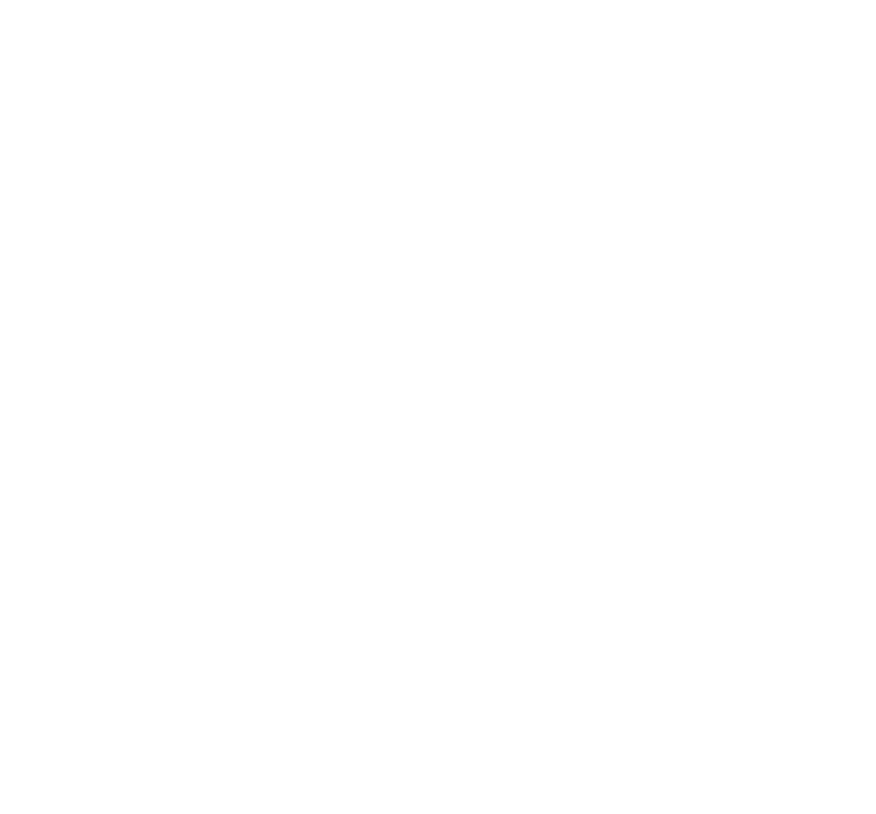
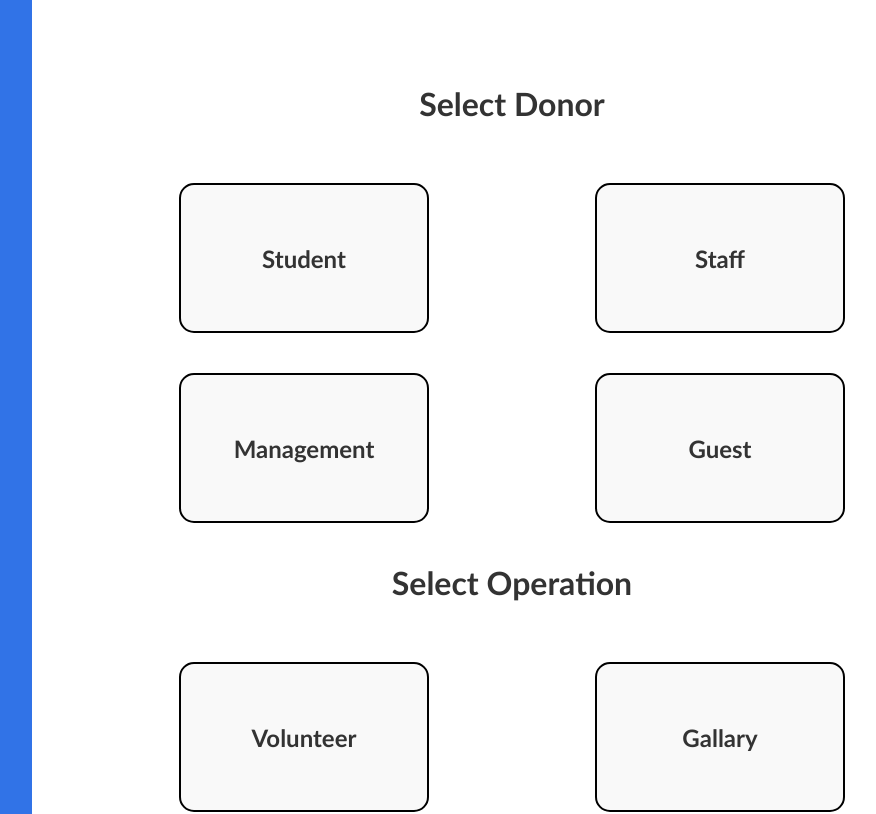
Before and after one commit to Charanraju18/blood-donation-camp-admin-portal, a React (Vite) app: page /#/selectoptions in a window 1280 px wide. Shown: the top 814 px of the page, without its empty margins (288-1164 px from the left). Built offline with nearby package versions, Linux system fonts and the light colour scheme.

Commit message:
hashrouter test

```diff
--- a/src/App.jsx
+++ b/src/App.jsx
@@ -7,11 +7,12 @@
 import OtherDonor from './OtherDonor';
 import Volunteer from './Volunteer';
 import GetImages from './GetImages';
+import { HashRouter as Router } from 'react-router-dom';
 
 function App() {
   return (
     <>
-      <BrowserRouter basename="/blood-donation-camp-admin-portal/">
+      <Router>
         <Routes>
           <Route path='/' element={<Login />} />
           <Route path='/selectoptions/' element={<SelectOption />} />
@@ -22,7 +23,7 @@
           <Route path='/volunteer/' element={<Volunteer />} />
           <Route path='/getimages/' element={<GetImages />} />
         </Routes>
-      </BrowserRouter>
+      </Router>
     </>
   );
 }
--- a/src/index.css
+++ b/src/index.css
@@ -112,7 +112,7 @@
 	align-items: center;
 	cursor: pointer;
 	background-color: #f9f9f9;
-	transition: background-color 0.3s ease;
+	transition: 0.3s ease;
 }
 
 .option_div:hover {
@@ -140,7 +140,7 @@
 	}
 }
 
-@media (max-width: 480px) {
+/* @media (max-width: 480px) {
 	.options {
 		flex-direction: column;
 	}
@@ -168,4 +168,4 @@
 	.option_div h1 {
 		font-size: 1.2rem;
 	}
-}
+} */
```
